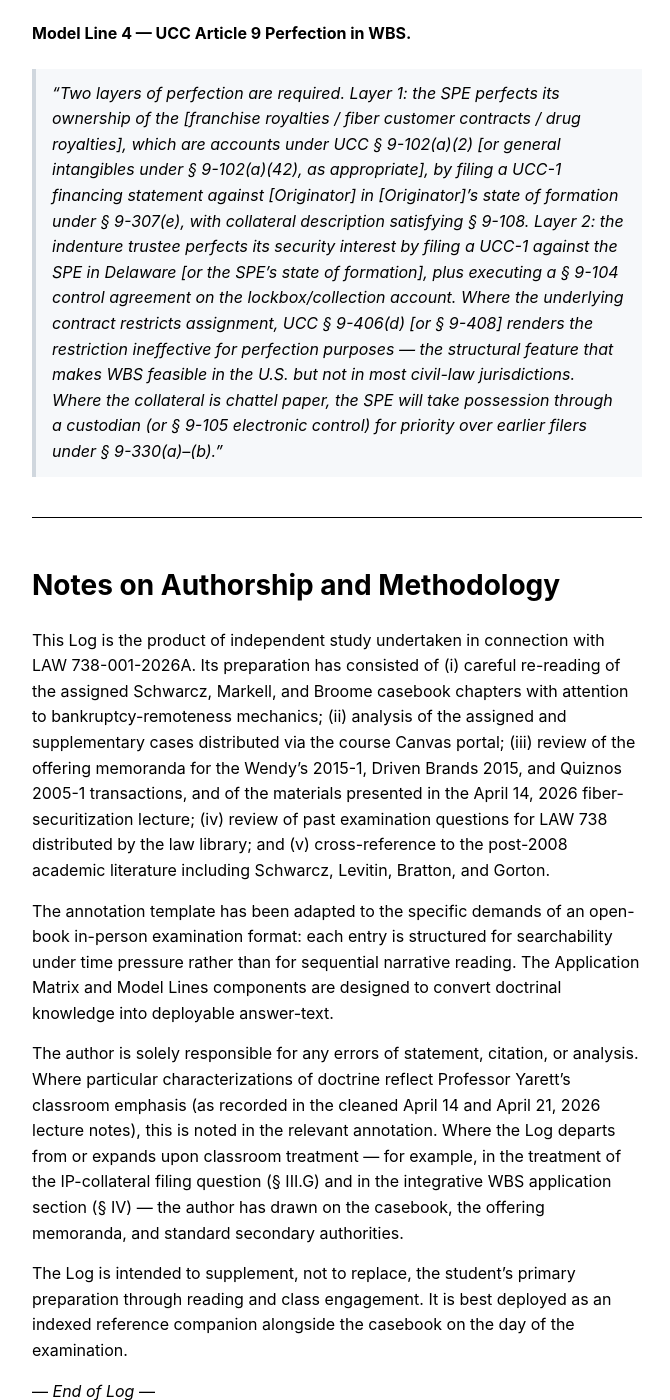
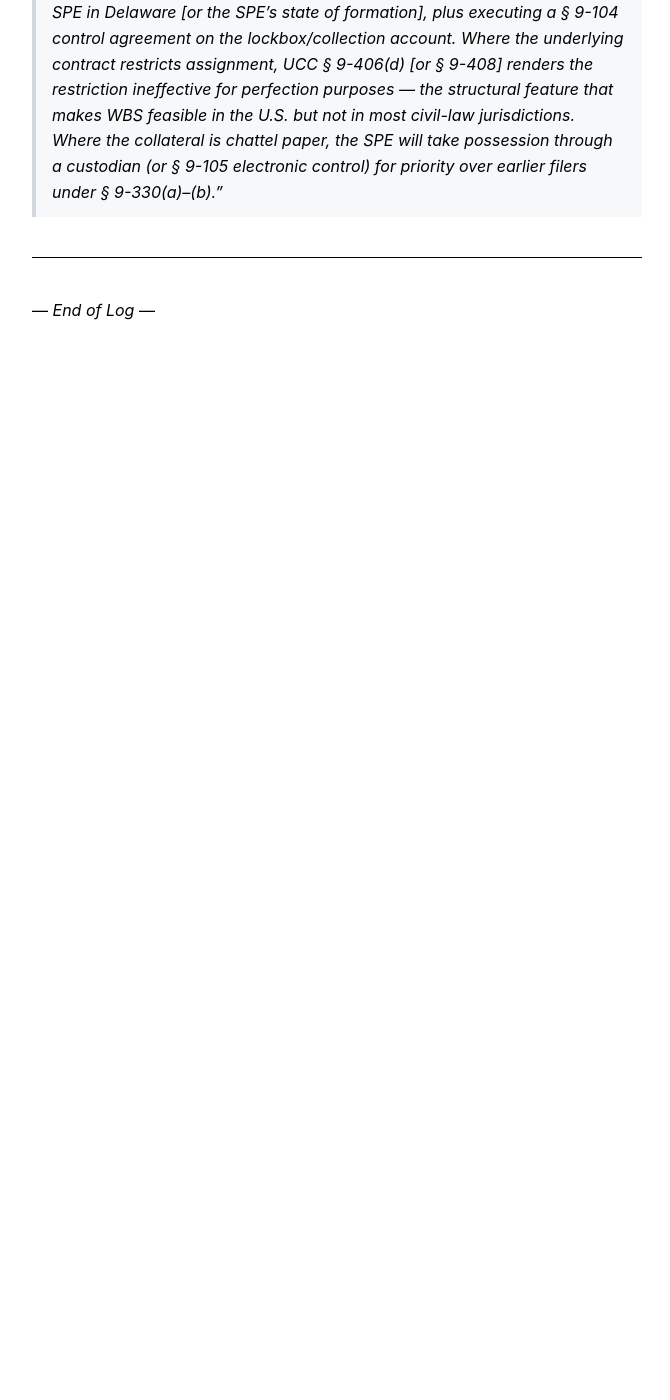
Before and after one commit to elemer1/elemer1.github.io, a Jekyll site: the page built from _markdown/LAW738 ISP Annotated Bibliography.md, in a window 1280 px wide and 1400 px high, scrolled down 52774 px. Shown: the whole window, without its empty margins (303-973 px from the left). Built offline with Jekyll 4.4.1, drawn with Linux system fonts in a browser that asks for light colours; after the commit the page ends 53173 px from its top, so only the background shows below that; some of the changed text lies outside the part shown.

Commit message:
Refactor annotated bibliography structure and content
Removed introductory submission details and notes on authorship and methodology. Updated section headings for clarity.

```diff
--- a/_markdown/LAW738 ISP Annotated Bibliography.md
+++ b/_markdown/LAW738 ISP Annotated Bibliography.md
@@ -5,15 +5,6 @@
 ---
 
 ## An Annotated Bibliography and Statutory Application Log
-
----
-
-**Submitted in fulfillment of:** Independent Study Project (ISP) credit
-**Companion Course:** *Structured Finance and Securitization*, LAW 738-001-2026A (Prof. Jordan E. Yarett)
-**Institution:** University of Pennsylvania Carey Law School
-**Term:** Spring 2026
-
----
 
 ## Abstract
 
@@ -40,7 +31,7 @@
 
 ---
 
-## Reader's Guide / How To Use This Log On The Exam
+## Reader's Guide
 
 The Log is designed to be searched, not read, on exam day. Three navigational devices support this.
 
@@ -736,7 +727,7 @@
 
 ---
 
-# Appendix C — Model Lines (Exam-Day Deployable)
+# Appendix C — Model Lines
 
 The following four model lines integrate the principal doctrines of §§ I–IV into ready-to-deploy paragraph templates for the most frequently-tested fact patterns. Each is calibrated to the IRAC structure Professor Yarett has indicated he expects.
 
@@ -758,14 +749,4 @@
 
 ---
 
-# Notes on Authorship and Methodology
-
-This Log is the product of independent study undertaken in connection with LAW 738-001-2026A. Its preparation has consisted of (i) careful re-reading of the assigned Schwarcz, Markell, and Broome casebook chapters with attention to bankruptcy-remoteness mechanics; (ii) analysis of the assigned and supplementary cases distributed via the course Canvas portal; (iii) review of the offering memoranda for the Wendy's 2015-1, Driven Brands 2015, and Quiznos 2005-1 transactions, and of the materials presented in the April 14, 2026 fiber-securitization lecture; (iv) review of past examination questions for LAW 738 distributed by the law library; and (v) cross-reference to the post-2008 academic literature including Schwarcz, Levitin, Bratton, and Gorton.
-
-The annotation template has been adapted to the specific demands of an open-book in-person examination format: each entry is structured for searchability under time pressure rather than for sequential narrative reading. The Application Matrix and Model Lines components are designed to convert doctrinal knowledge into deployable answer-text.
-
-The author is solely responsible for any errors of statement, citation, or analysis. Where particular characterizations of doctrine reflect Professor Yarett's classroom emphasis (as recorded in the cleaned April 14 and April 21, 2026 lecture notes), this is noted in the relevant annotation. Where the Log departs from or expands upon classroom treatment — for example, in the treatment of the IP-collateral filing question (§ III.G) and in the integrative WBS application section (§ IV) — the author has drawn on the casebook, the offering memoranda, and standard secondary authorities.
-
-The Log is intended to supplement, not to replace, the student's primary preparation through reading and class engagement. It is best deployed as an indexed reference companion alongside the casebook on the day of the examination.
-
 — *End of Log* —
```
